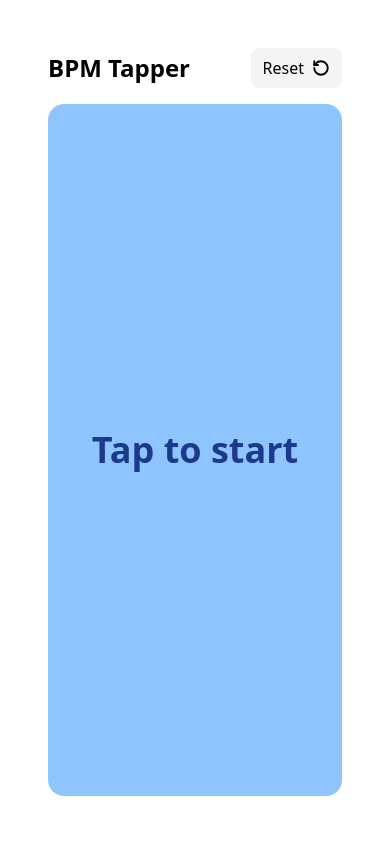
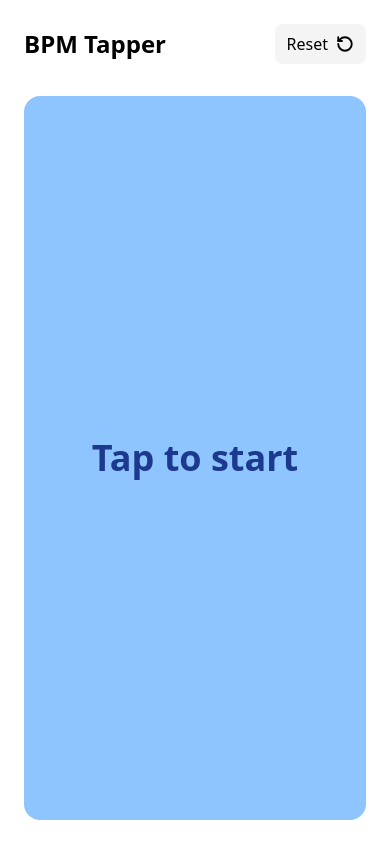
Before and after one commit to smnschmnck/bpm-tapper, a React (Vite) app: page / in a window 390 px wide. Built offline with nearby package versions, Linux system fonts and the light colour scheme.

Commit message:
improve mobile

```diff
--- a/src/App.tsx
+++ b/src/App.tsx
@@ -58,7 +58,7 @@ function App() {
   }, [handleTap]);
 
   return (
-    <div className="flex flex-col gap-4 h-full w-full p-12">
+    <div className="flex flex-col gap-8 h-full w-full lg:p-12 p-6">
       <div className="flex w-full items-center justify-between">
         <h1 className="font-bold text-2xl">BPM Tapper</h1>
         <button
```
